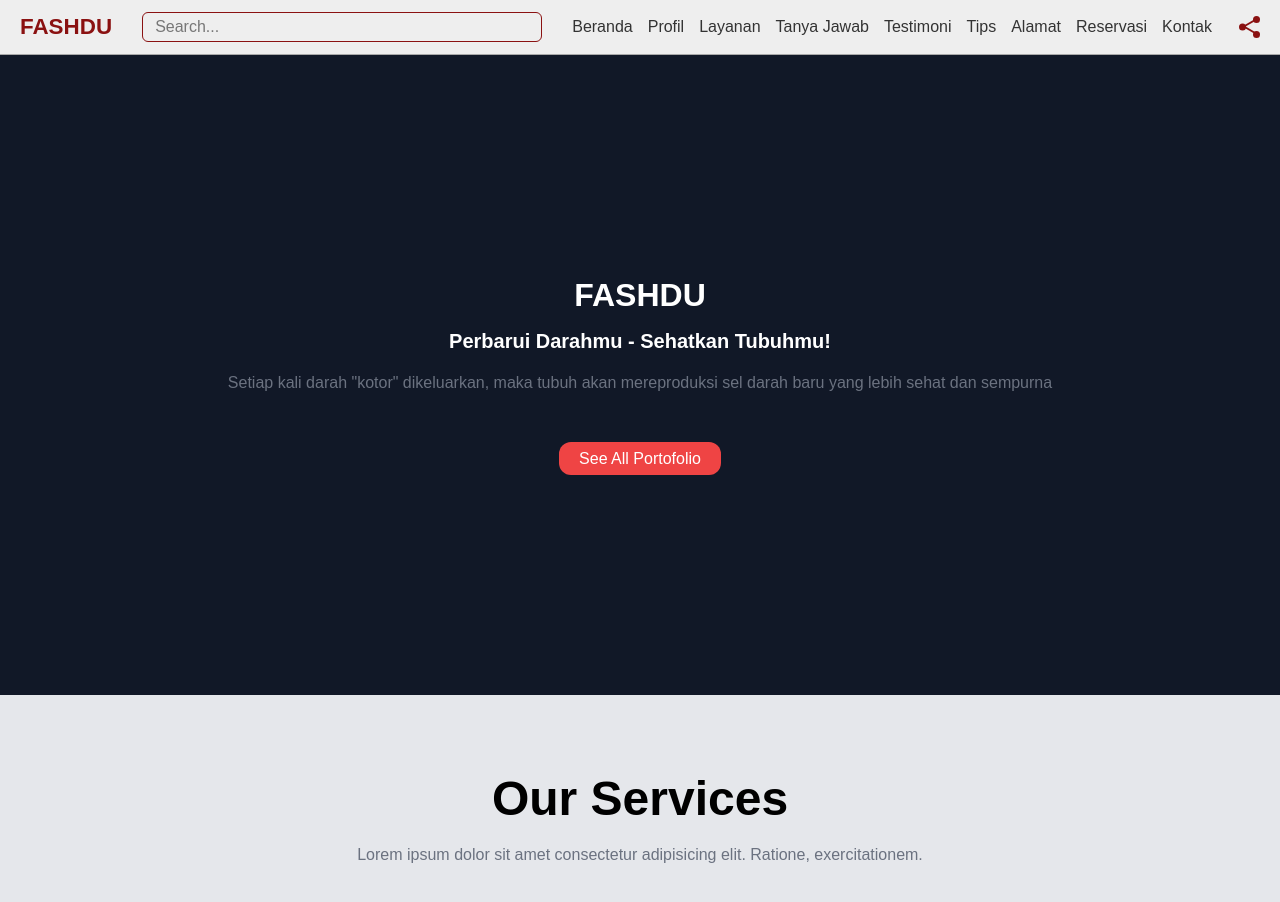
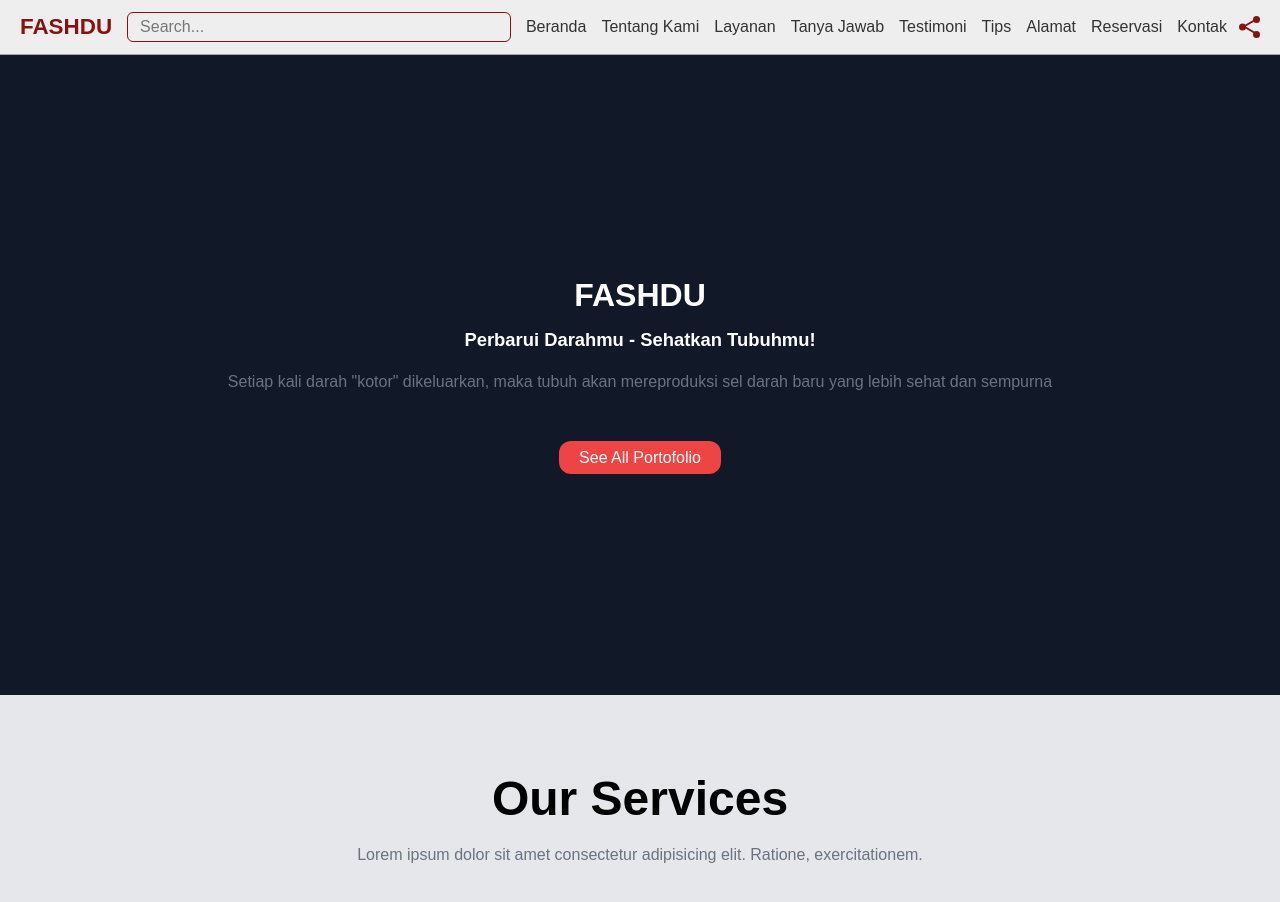
Before and after one commit to sapardigo/alfashdu, a plain HTML site: page index.html in a window 1280 px wide. Drawn offline with nearby package versions, Linux system fonts and the light colour scheme.

Commit message:
edit Perbarui Darahmu Sehatkan Tubuhmu

```diff
--- a/index.html
+++ b/index.html
@@ -250,9 +250,9 @@
     }
 
   .hero-5 {
-      font-size: 1.25rem;
+      font-size: 1.15rem;
       line-height: 1;
-      font-weight: 700;
+      font-weight: 800;
       text-align: center;
       margin-bottom: 1.25rem;
     }
@@ -305,7 +305,7 @@
 
     <div class="nav-links">
       <a href="#">Beranda</a>
-      <a href="#">Profil</a>
+      <a href="#">Tentang Kami</a>
       <a href="#">Layanan</a>
       <a href="#">Tanya Jawab</a>
       <a href="#">Testimoni</a>
```
